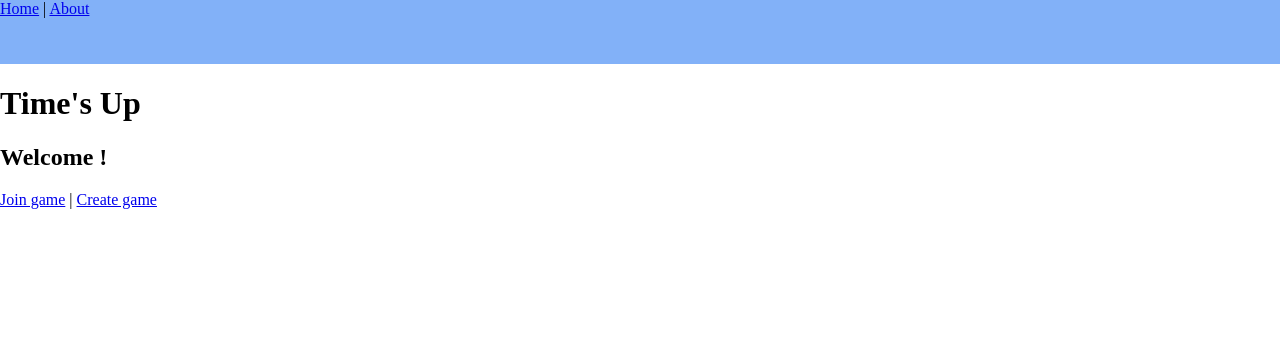
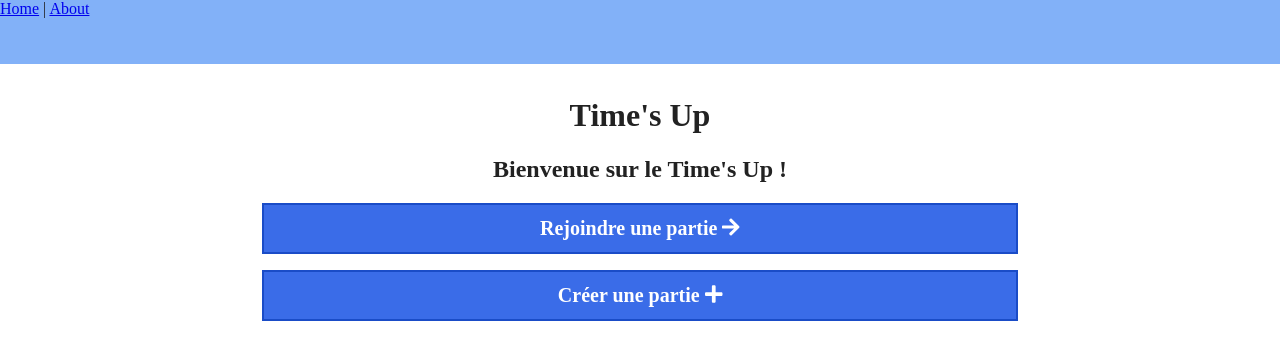
Before and after one commit to yannick85/timesup, a Vue app in the folder front/: page / in a window 1280 px wide. Shown: the top 360 px of the page. Built offline with nearby package versions, Linux system fonts and the light colour scheme.

Commit message:
layout front

```diff
--- a/front/package.json
+++ b/front/package.json
@@ -8,6 +8,11 @@
     "lint": "vue-cli-service lint"
   },
   "dependencies": {
+    "@fortawesome/fontawesome-svg-core": "^1.2.28",
+    "@fortawesome/free-brands-svg-icons": "^5.13.0",
+    "@fortawesome/free-regular-svg-icons": "^5.13.0",
+    "@fortawesome/free-solid-svg-icons": "^5.13.0",
+    "@fortawesome/vue-fontawesome": "^0.1.9",
     "core-js": "^3.6.4",
     "register-service-worker": "^1.6.2",
     "vue": "^2.6.11",
--- a/front/src/App.vue
+++ b/front/src/App.vue
@@ -7,7 +7,9 @@
       </div>
     </div>
     <div id="content">
-      <router-view/>
+      <div id="content-inside">
+        <router-view/>
+      </div>
     </div>
     <div id="footer">
     </div>
--- a/front/src/main.js
+++ b/front/src/main.js
@@ -5,6 +5,13 @@ import App from './App.vue'
 import './registerServiceWorker'
 import router from './router'
 import store from './store'
+import { library } from '@fortawesome/fontawesome-svg-core'
+import { fas } from '@fortawesome/free-solid-svg-icons'
+import { FontAwesomeIcon } from '@fortawesome/vue-fontawesome'
+
+library.add(fas)
+
+Vue.component('faicon', FontAwesomeIcon)
 
 Vue.config.productionTip = false
 
--- a/front/src/styles/global.scss
+++ b/front/src/styles/global.scss
@@ -4,13 +4,12 @@
 body {
   background: $bodyback-color;
   margin: 0;
+  color: $text-color;
+  font-size: 16px;
 }
 
 #app {
   height: 100vh;
 }
 
-#header {
-  height: 4rem;
-  background: $headerback-color;
-}
+@import "layout.scss";
--- /dev/null
+++ b/front/src/styles/layout.scss
@@ -0,0 +1,47 @@
+$header-height: 4rem;
+
+#content {
+  position: absolute;
+  width: 100%;
+  max-width: 50rem;
+  margin: 0 auto;
+  top: $header-height;
+  left: 0;
+  right: 0;
+  height: calc(100% - #{($header-height)});
+  z-index: 1;
+}
+#content-inside {
+  padding: 0.75rem;
+}
+
+h1, h2 {
+  text-align: center;
+}
+
+.button {
+  margin: 1rem auto;
+  padding: 0.75rem 1.25rem;
+  text-align: center;
+  display: block;
+  width: calc(100% - 4rem);
+  border: 0.125rem solid $themelight-color;
+  background-color: $theme-color;
+  color: $textlight-color;
+  text-decoration: none;
+  font-weight: bold;
+  cursor: pointer;
+  font-size: 1.25rem;
+}
+.button:hover, .button:focus {
+  border-color: $themefocus-color;
+}
+
+#header {
+  height: $header-height;
+  background: $headerback-color;
+  z-index: 10;
+  position: fixed;
+  top: 0;
+  width: 100%;
+}
--- a/front/src/styles/setup/_variables.scss
+++ b/front/src/styles/setup/_variables.scss
@@ -1,2 +1,9 @@
 $bodyback-color: #FFF;
 $headerback-color: rgb(130, 177, 248);
+
+$theme-color: #3A6CE8;
+$themelight-color: #1A4CC7;
+$themefocus-color: #073BB9;
+
+$text-color: #222;
+$textlight-color: #FFF;
--- a/front/src/views/Home.vue
+++ b/front/src/views/Home.vue
@@ -1,9 +1,9 @@
 <template>
   <div class="home">
     <h1>Time's Up</h1>
-    <h2>Welcome !</h2>
-    <router-link to="/join" class="button">Join game</router-link> |
-    <router-link to="/create" class="button">Create game</router-link>
+    <h2>Bienvenue sur le Time's Up !</h2>
+    <router-link to="/join" class="button">Rejoindre une partie <faicon icon="arrow-right" /></router-link>
+    <router-link to="/create" class="button">Créer une partie <faicon icon="plus" /></router-link>
   </div>
 </template>
 
```
Also changed, not shown: 1 other file (tests, documents, lock files or other folders).
